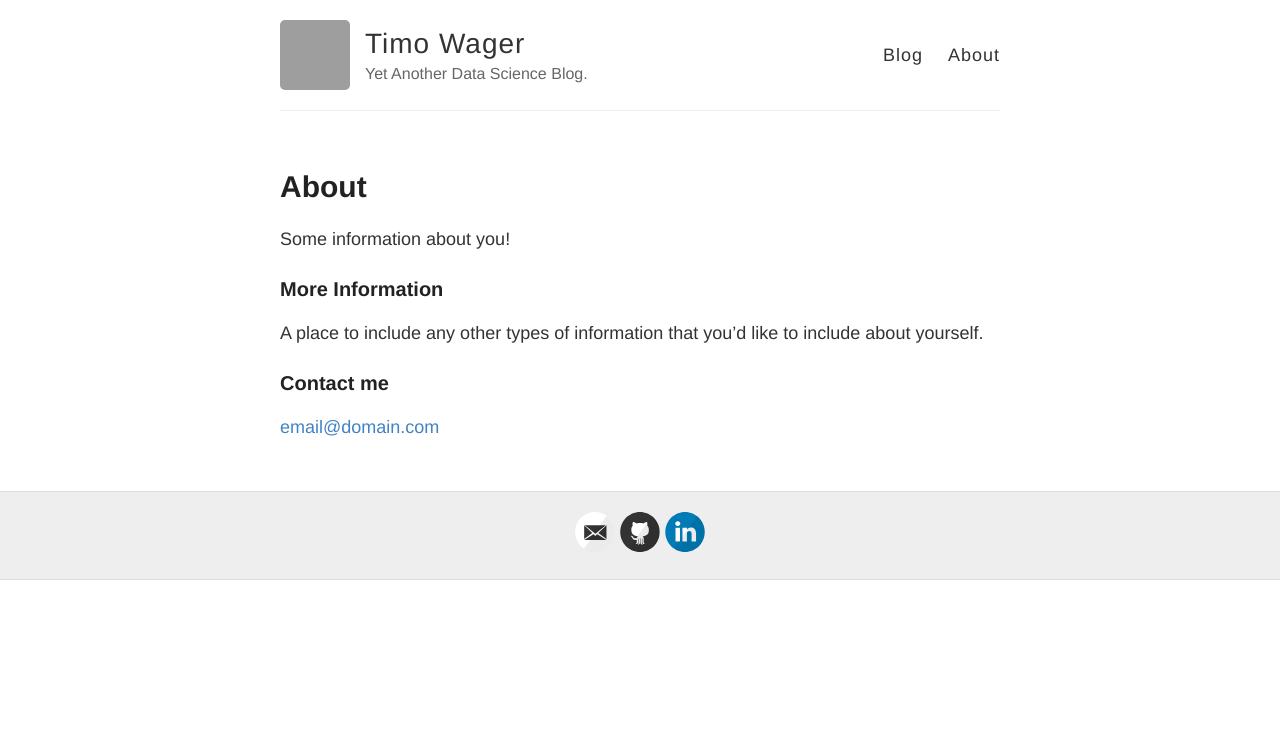
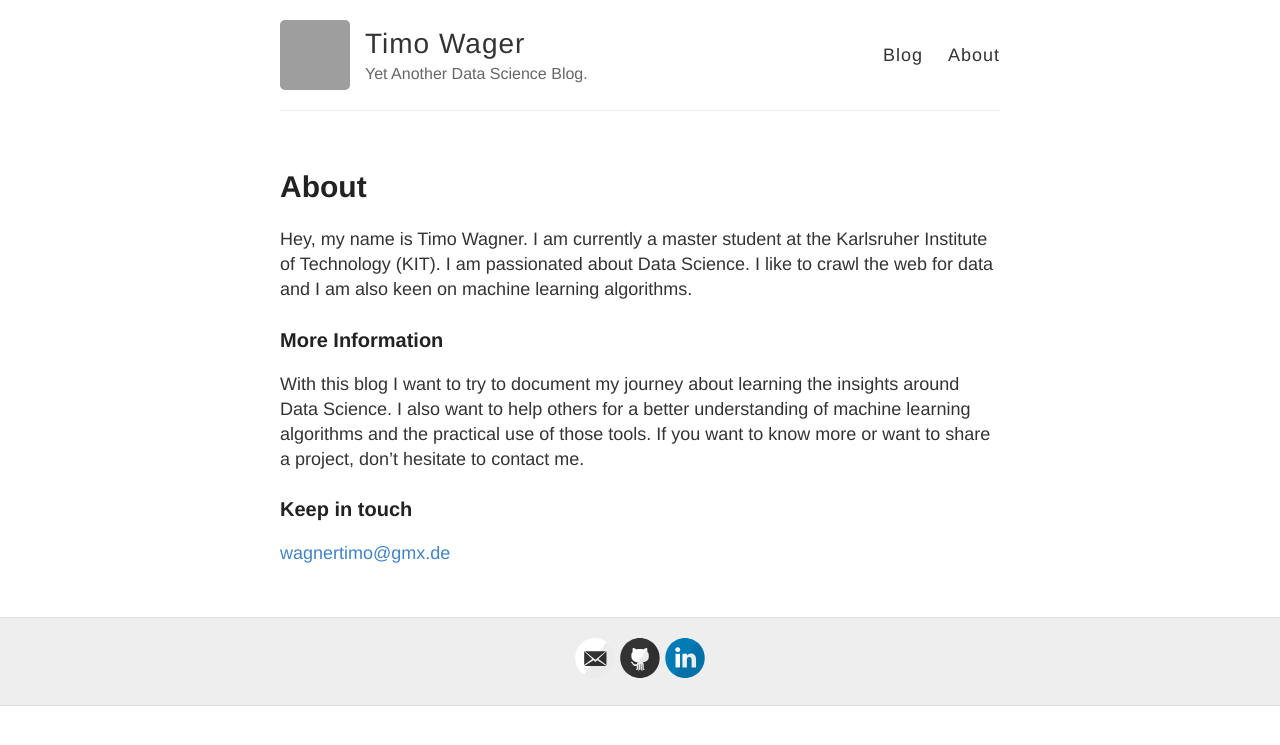
Before and after one commit to wagnertimo/wagnertimo.github.io, a Jekyll site: the page built from about.md, in a window 1280 px wide. Shown: the top 745 px of the page. Built offline with Jekyll 4.4.1, drawn with Linux system fonts in a browser that asks for light colours; grey boxes are pictures that could not be loaded.

Commit message:
Some changes

```diff
--- a/about.md
+++ b/about.md
@@ -4,12 +4,12 @@ title: About
 permalink: /about/
 ---
 
-Some information about you!
+Hey, my name is Timo Wagner. I am currently a master student at the Karlsruher Institute of Technology (KIT). I am passionated about Data Science. I like to crawl the web for data and I am also keen on machine learning algorithms.
 
 ### More Information
 
-A place to include any other types of information that you'd like to include about yourself.
+With this blog I want to try to document my journey about learning the insights around Data Science. I also want to help others for a better understanding of machine learning algorithms and the practical use of those tools. If you want to know more or want to share a project, don't hesitate to contact me.
 
-### Contact me
+### Keep in touch
 
-[email@domain.com](mailto:email@domain.com)
+[wagnertimo@gmx.de](mailto:wagnertimo@gmx.de)
```
